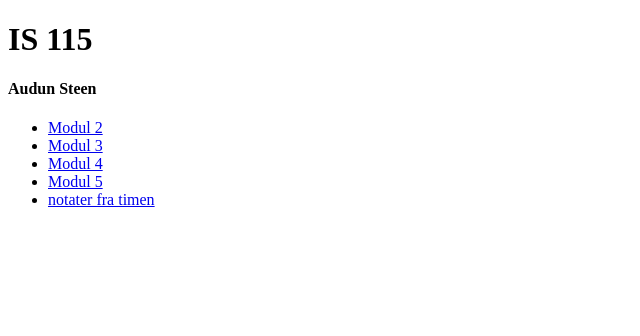
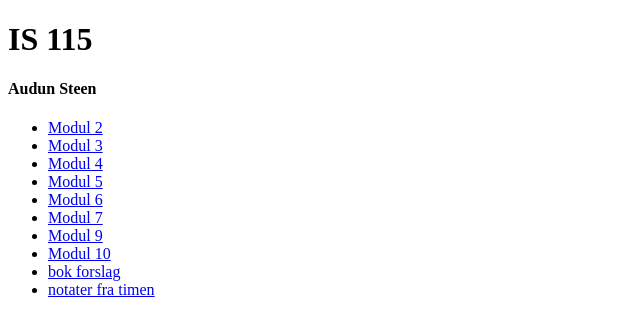
Before and after one commit to AudunSteen/IS115, a PHP site: page /index.php in a window 1280 px wide. Shown: the top 336 px of the page, without its empty margins (0-640 px from the left). Run offline with PHP 8.4, Linux system fonts and the light colour scheme.

Commit message:
Add files via upload

```diff
--- a/index.php
+++ b/index.php
@@ -11,9 +11,14 @@
         <li><a href="modul3/index.php">Modul 3</a></li>
         <li><a href="modul4/index.php">Modul 4</a></li>
         <li><a href="modul5/index.php">Modul 5</a></li>
+        <li><a href="modul06/index.php">Modul 6</a></li>
+        <li><a href="modul7/index.php">Modul 7</a></li>
+        <li><a href="modul9/index.php">Modul 9</a></li>
+        <li><a href="modul10/index.php">Modul 10</a></li>
+
+        <li><a href="bok_ovinger_is115">bok  forslag</a></li>
 
         <li><a href="timeoppgaver/index.php">notater fra timen</a></li>
-
     </ul>
 
 
```
